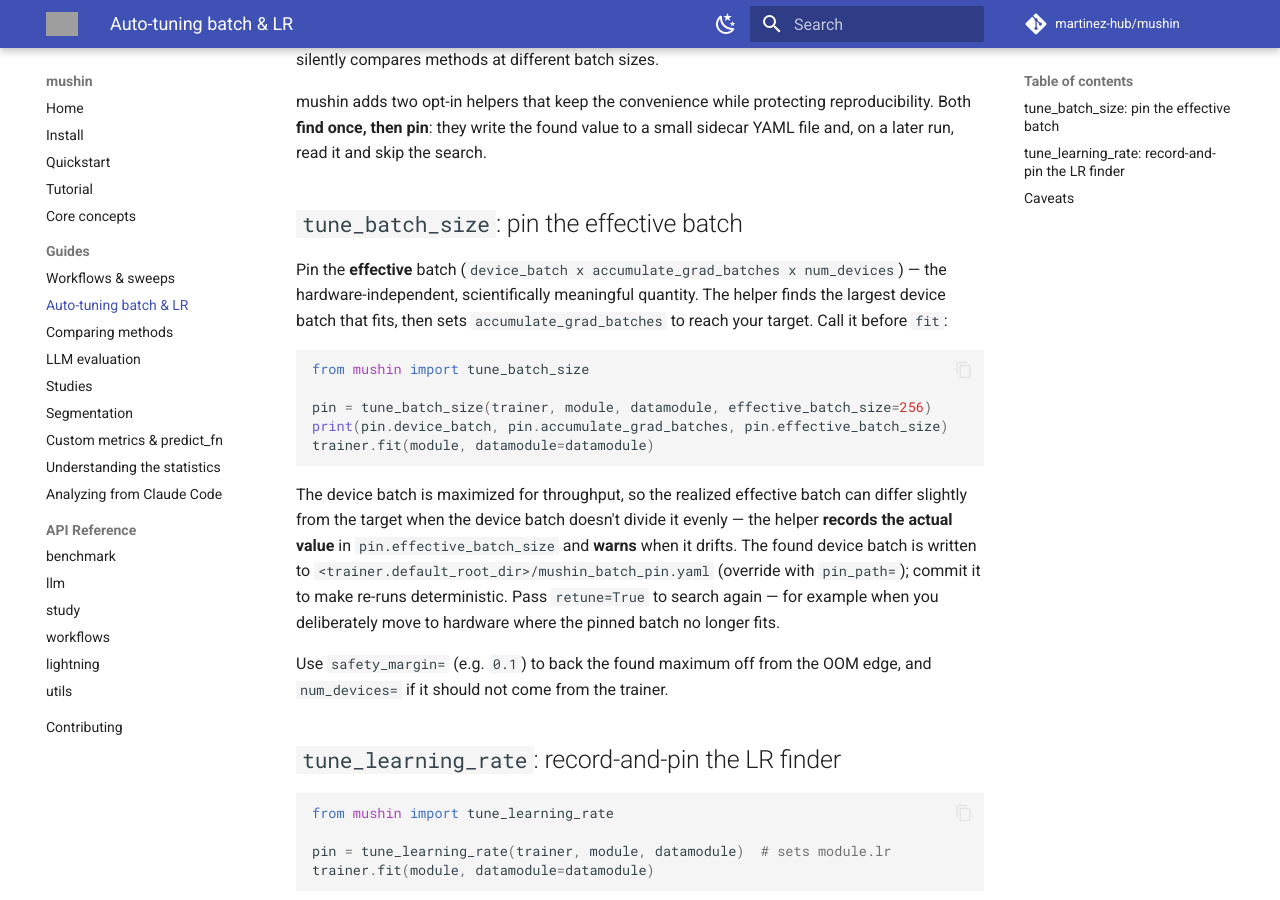
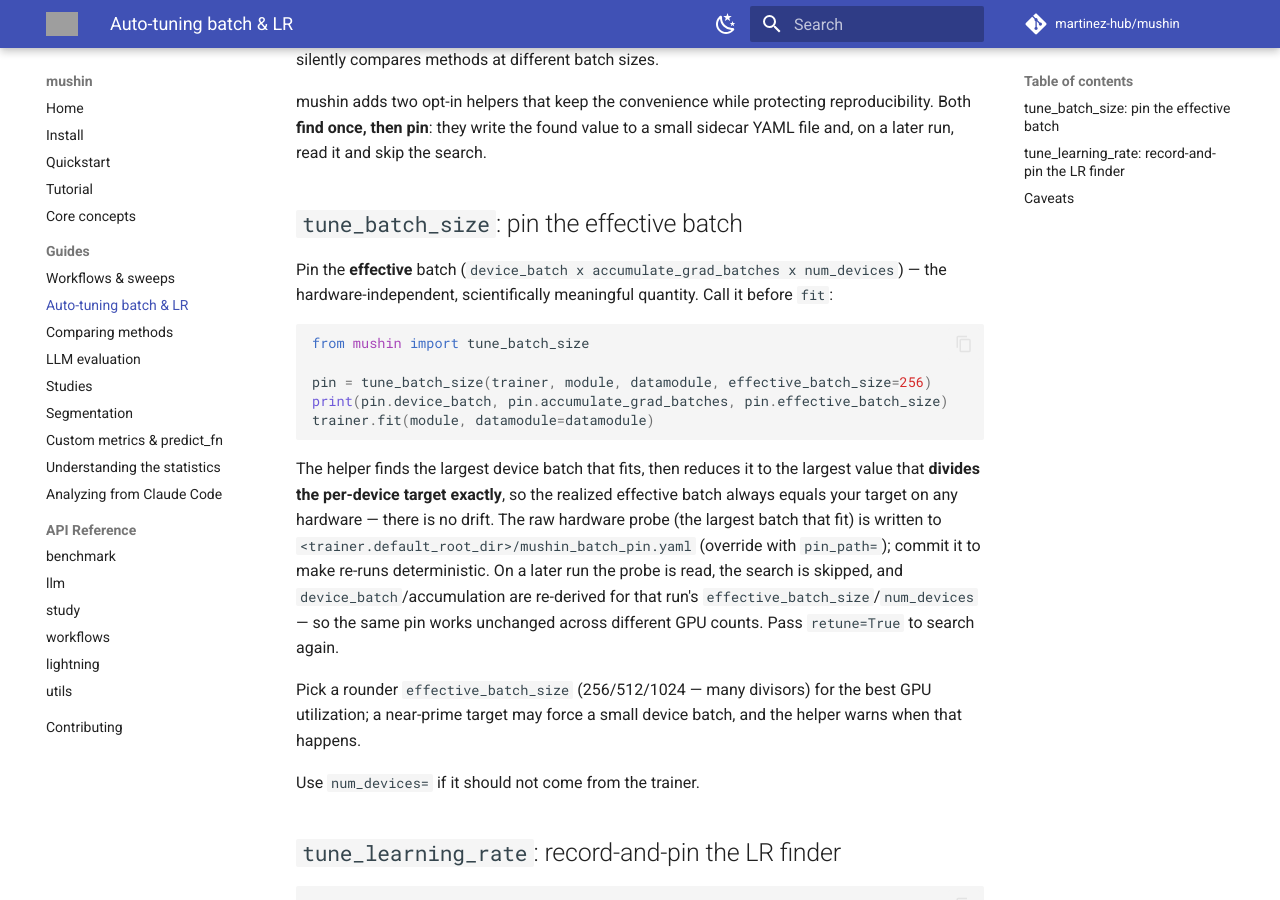
Before and after one commit to martinez-hub/mushin, an MkDocs documentation site: the page built from docs/guides/auto-tuning.md, in a window 1280 px wide and 900 px high, scrolled down 209 px. Built offline with MkDocs 1.6.1 and Material for MkDocs 9.7.7, drawn with Linux system fonts in a browser that asks for light colours; comment, search, counter and statistics services are not loaded; grey boxes are pictures that could not be loaded.

Commit message:
docs(tuning): describe exact-divisor behavior; drop drift/safety_margin

````diff
--- a/docs/guides/auto-tuning.md
+++ b/docs/guides/auto-tuning.md
@@ -14,8 +14,7 @@
 
 Pin the **effective** batch (`device_batch x accumulate_grad_batches x
 num_devices`) — the hardware-independent, scientifically meaningful quantity.
-The helper finds the largest device batch that fits, then sets
-`accumulate_grad_batches` to reach your target. Call it before `fit`:
+Call it before `fit`:
 
 ```python
 from mushin import tune_batch_size
@@ -25,16 +24,21 @@
 trainer.fit(module, datamodule=datamodule)
 ```
 
-The device batch is maximized for throughput, so the realized effective batch
-can differ slightly from the target when the device batch doesn't divide it
-evenly — the helper **records the actual value** in `pin.effective_batch_size`
-and **warns** when it drifts. The found device batch is written to
-`<trainer.default_root_dir>/mushin_batch_pin.yaml` (override with `pin_path=`); commit it
-to make re-runs deterministic. Pass `retune=True` to search again — for example
-when you deliberately move to hardware where the pinned batch no longer fits.
+The helper finds the largest device batch that fits, then reduces it to the
+largest value that **divides the per-device target exactly**, so the realized
+effective batch always equals your target on any hardware — there is no drift.
+The raw hardware probe (the largest batch that fit) is written to
+`<trainer.default_root_dir>/mushin_batch_pin.yaml` (override with `pin_path=`);
+commit it to make re-runs deterministic. On a later run the probe is read, the
+search is skipped, and `device_batch`/accumulation are re-derived for that run's
+`effective_batch_size`/`num_devices` — so the same pin works unchanged across
+different GPU counts. Pass `retune=True` to search again.
 
-Use `safety_margin=` (e.g. `0.1`) to back the found maximum off from the OOM
-edge, and `num_devices=` if it should not come from the trainer.
+Pick a rounder `effective_batch_size` (256/512/1024 — many divisors) for the best
+GPU utilization; a near-prime target may force a small device batch, and the
+helper warns when that happens.
+
+Use `num_devices=` if it should not come from the trainer.
 
 ## `tune_learning_rate`: record-and-pin the LR finder
 
````
Also changed, not shown: changes/+auto-tuning.added.md (+6 -7 lines).
